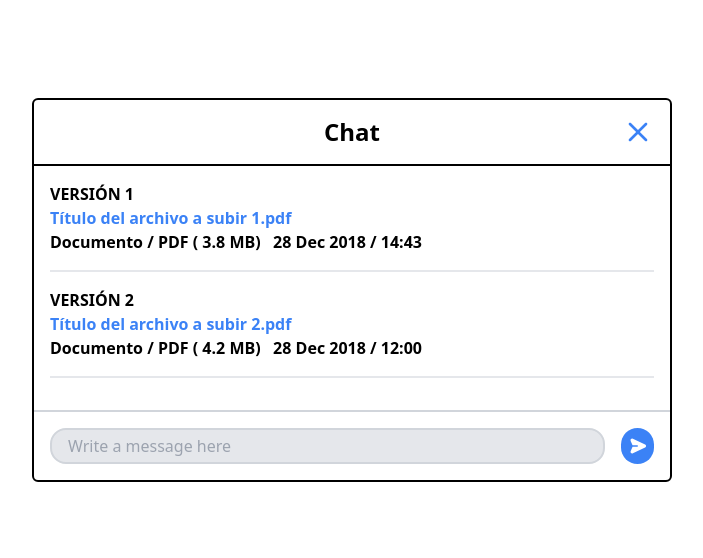
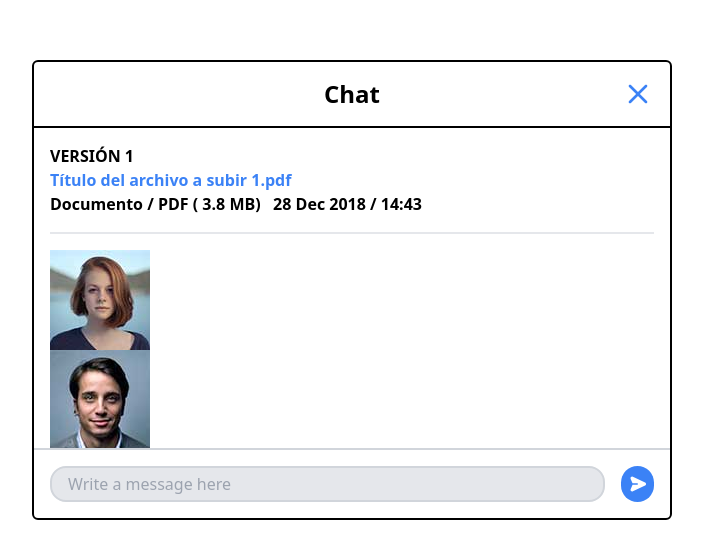
Before and after one commit to Ceskkk/chat-modal, a Vue app: page / in a window 1280 px wide. Shown: the part 110-668 px from the top of the page, without its empty margins (288-991 px from the left). Built offline with nearby package versions, Linux system fonts and the light colour scheme.

Commit message:
Types fix and mocks fix, profileImages added

```diff
--- a/src/components/Message.vue
+++ b/src/components/Message.vue
@@ -5,7 +5,7 @@ const props = defineProps<{ message: FileMessage | TextMessage }>()
 </script>
 
 <template>
-  <div v-if="isFile(props.message)" class="border-b-2 border-gray-200 pb-4 mb-4">
+  <article v-if="isFile(props.message)" class="border-b-2 border-gray-200 pb-4 mb-4">
     <h2 class="text-md font-bold">VERSIÓN {{ props.message.version }}</h2>
     <h3 class="text-md font-bold text-blue-500">{{ props.message.title }}</h3>
     <h4 class="font-semibold">
@@ -14,8 +14,11 @@ const props = defineProps<{ message: FileMessage | TextMessage }>()
       &nbsp;
       {{ props.message.date }}
     </h4>
-  </div>
-  <div v-if="isText(props.message)">
-
-  </div>
+  </article>
+  <article v-if="isText(props.message)">
+    <!-- If login exists we can check if it matches current user -->
+    <!-- <div v-if="props.message.userId === 0"> -->
+      <img :src="props.message.profileImage" :alt="`Image of user with id: ${props.message.userId}`" />
+      <div></div>
+  </article>
 </template>
--- a/src/mock/messages.json
+++ b/src/mock/messages.json
@@ -2,7 +2,6 @@
   {
     "id": 0,
     "date": "28 Dec 2018 / 14:43",
-    "profileImage": "",
     "version": 1,
     "title": "Título del archivo a subir 1.pdf",
     "fileType": "PDF",
@@ -12,21 +11,20 @@
   {
     "id": 1,
     "date": "28 Dec 2018 / 14:45",
-    "profileImage": "",
+    "profileImage": "./src/assets/user1.jpg",
     "body": "Buenas tardes, acabo de subir el primer archivo con el primer caso práctico, espero revisión.",
     "userId": 0
   },
   {
     "id": 2,
     "date": "28 Dec 2018 / 19:12",
-    "profileImage": "",
+    "profileImage": "./src/assets/user2.jpg",
     "body": "¡Gran trabajo Silvia! Pero creo que deberías revisar el punto 3. Intenta añadir un poco más de contexto y un apartado final de conclusiones personales.",
     "userId": 1
   },
   {
     "id": 3,
     "date": "28 Dec 2018 / 12:00",
-    "profileImage": "",
     "version": 2,
     "title": "Título del archivo a subir 2.pdf",
     "fileType": "PDF",
@@ -36,14 +34,14 @@
   {
     "id": 4,
     "date": "29 Dec 2018 / 12:01",
-    "profileImage": "",
+    "profileImage": "./src/assets/user1.jpg",
     "body": "Buenas tardes, acabo de subir el primer archivo con el primer caso práctico, espero revisión.",
     "userId": 0
   },
   {
     "id": 5,
     "date": "30 Dec 2018 / 15:23",
-    "profileImage": "",
+    "profileImage": "./src/assets/user2.jpg",
     "body": "Perfecto, excelente trabajo.",
     "userId": 1
   }
--- a/src/types/types.ts
+++ b/src/types/types.ts
@@ -1,7 +1,6 @@
 export interface Message {
   id: number
   date: string
-  profileImage: string
 }
 
 export interface FileMessage extends Message {
@@ -14,5 +13,6 @@ export interface FileMessage extends Message {
 
 export interface TextMessage extends Message {
   body: string
+  profileImage: string
   userId: number
 }
```
Also changed, not shown: src/assets/user1.jpg (added), src/assets/user2.jpg (added).
